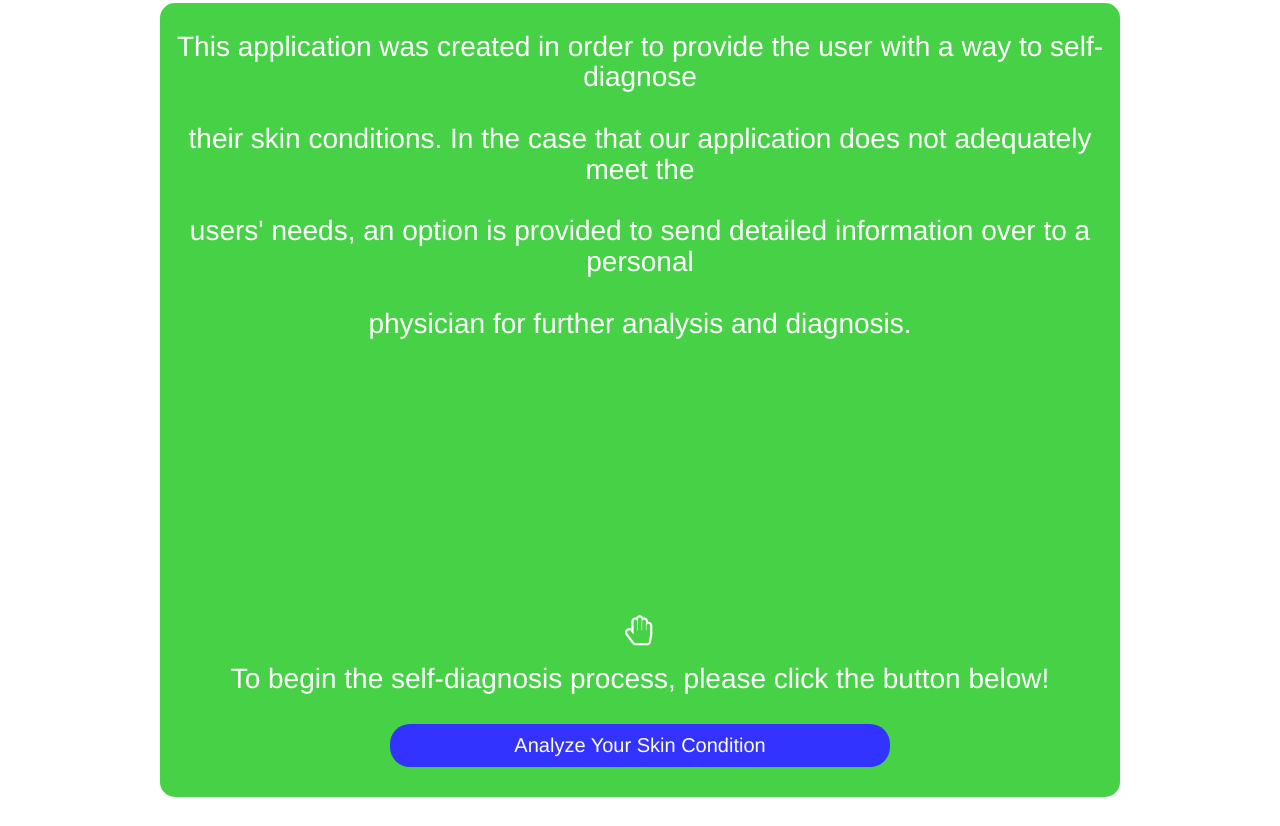
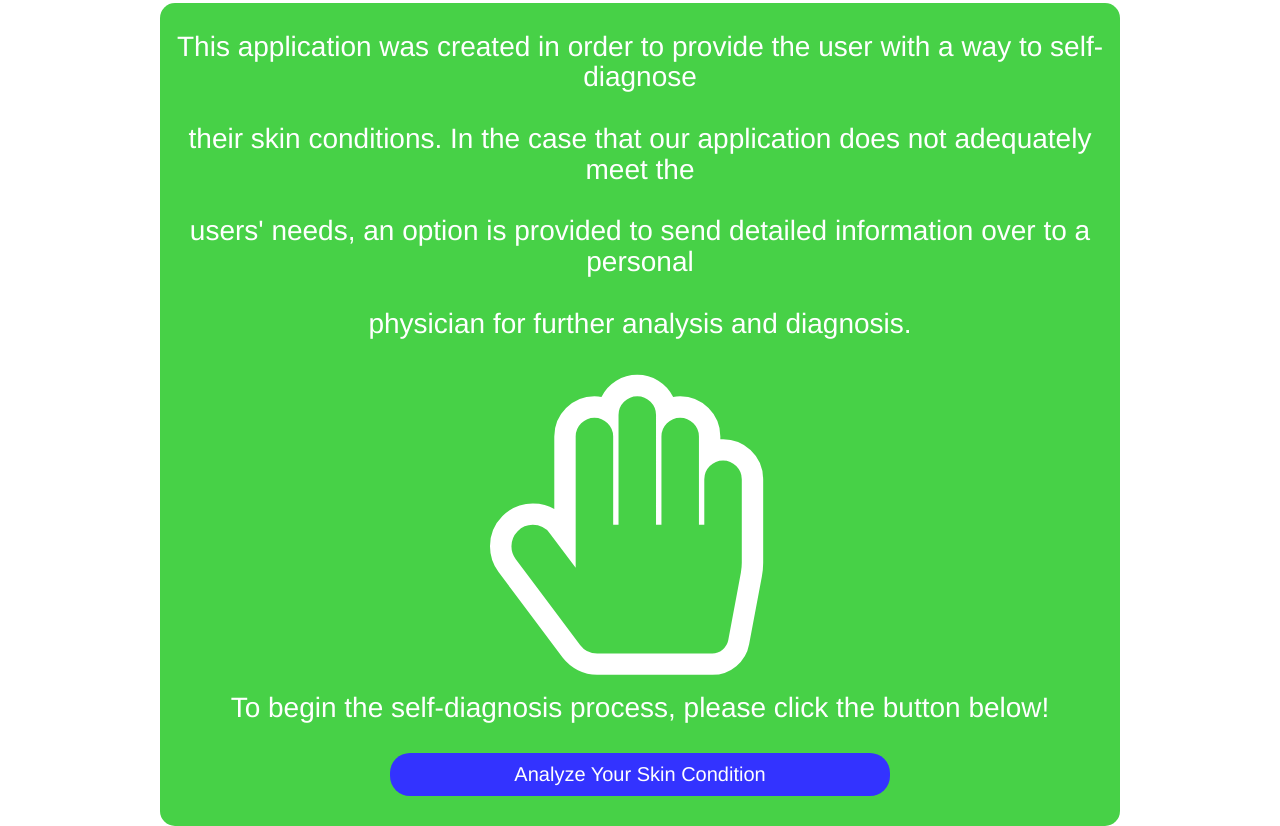
Before and after one commit to jamesjackson/health-informatics, a website: page public/index.html in a window 1280 px wide. Shown: the part 175-1001 px from the top of the page. Before the commit the page ends 972 px from the top, so only its background shows below. Drawn offline with Linux system fonts and the light colour scheme.

Commit message:
Making changes to info page

```diff
--- a/public/appstyle.css
+++ b/public/appstyle.css
@@ -219,7 +219,7 @@ table, th, td {
 #about-hand-icon
 {
     z-index: 1;
-    margin-top: 10px;
+    margin-top: -230px;
     color: white;
-    font-size: 30px;
+    font-size: 300px;
 }
```
